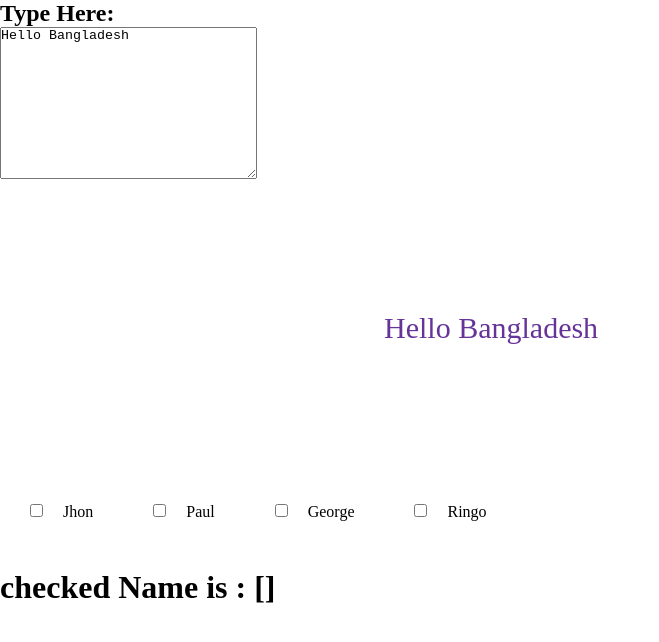
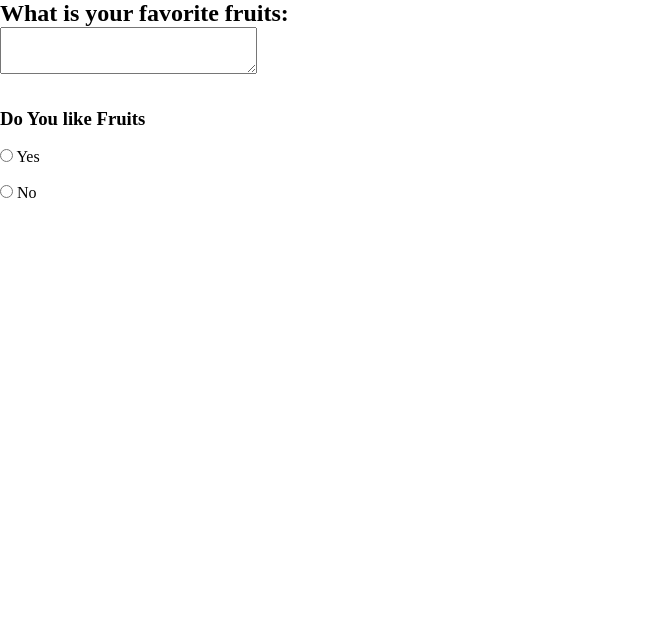
Before and after one commit to Najim473/vue, a Vue app: page / in a window 1280 px wide. Shown: the top 642 px of the page, without its empty margins (0-659 px from the left). Built offline with nearby package versions, Linux system fonts and the light colour scheme.

Commit message:
v-if_and_v-else

```diff
--- a/src/components/myHome.scss
+++ b/src/components/myHome.scss
@@ -1,14 +1,12 @@
- p {
-     padding: 10% 30%;
-     font-size: 30px;
-     color: rebeccapurple;
- }
+button {
+    background: #000;
+    color: #fff;
+    padding: 10px;
+    font-size: 20px;
+    font-weight: 100;
+    margin: 20px;
+}
 
- .v-model {
-     display: inline-block;
-     padding: 30px;
-
-     label {
-         padding-left: 20px;
-     }
- }
+h3 {
+    margin-top: 30px;
+}
--- a/src/components/myHome.vue
+++ b/src/components/myHome.vue
@@ -9,47 +9,33 @@ function increment() {
 </script>
 <template>
   <div>
-    <h2>Type Here:</h2>
-    <textarea
-      name="v-model"
-      id=""
-      cols="30"
-      rows="10"
-      v-model="message"
-    ></textarea>
-    <p>{{ message }}</p>
-    <!-- <div>
-  <input v-model="checkedNames" type="checkbox" value="paul"/>
-  <label for="paul">paul</label>
-  <input v-model="checkedNames" type="checkbox" value="Jhon"/>
-  <label for="Jhon">Jhon</label>
-  <h1>checked Name is : {{checkedNames}}</h1>
-</div> -->
-    <span class="v-model" v-for="option in options" :key="option">
-   <div>
-    <input v-model="checkedNames" type="checkbox"
-    :id="option.value"
-    :value="option.value" />
-      <label for="option.value">{{ option.value }}</label>
-   </div>
-    </span>
-    <br />
-    <br />
-    <h1>checked Name is : {{ checkedNames }}</h1>
+    <h2>What is your favorite fruits:</h2>
+    <textarea id="" cols="30" rows="3" v-model="fruits"></textarea>
+    <!-- <button v-if="fruits" type="submit">submit</button> -->
+    <button v-show="fruits" type="submit">submit</button>
+  </div>
+  <div>
+    <h3>Do You like Fruits</h3>
+    <br>
+    <input type="radio" v-model="fruits" value="yes" id="yes">
+    <label for="yes"> Yes</label>
+    <br>
+    <br>
+    <input type="radio" v-model="fruits" value="no" id="no">
+    <label for="no"> No</label>
+    <br>
+    <br>
+    <br>
+    <p v-if="fruits === 'yes'" class="thumbs">😄</p>
+    <p v-else-if="fruits === 'no'" class="thumbs">😧</p>
+
   </div>
 </template>
 <script>
 export default {
   data() {
     return {
-      message: "Hello Bangladesh",
-      checkedNames: [],
-      options: [
-        { value: "Jhon" },
-        { value: "Paul" },
-        { value: "George" },
-        { value: "Ringo" },
-      ],
+      fruits: ''
     };
   },
 };
```
